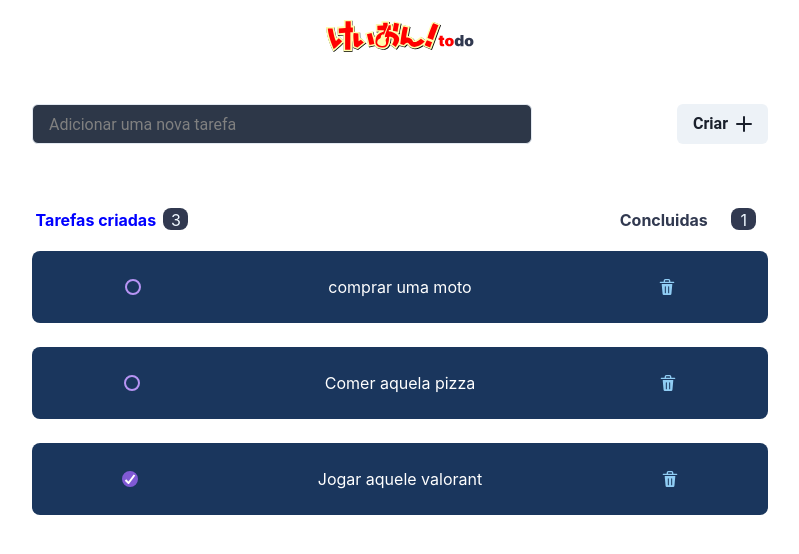
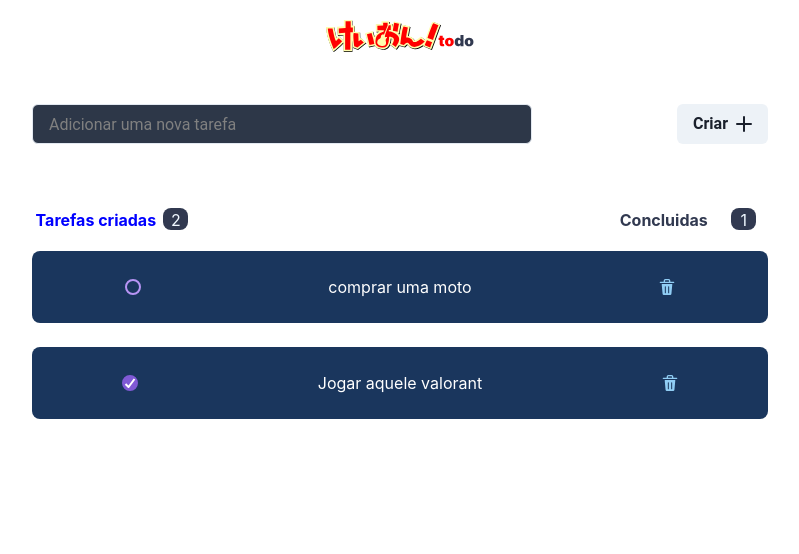
Before and after one commit to nataliaaraujo0/todo-k-on, a React (Vite) app: page / in a window 1280 px wide. Shown: the top 554 px of the page, without its empty margins (240-1039 px from the left). Built offline with nearby package versions, Linux system fonts and the light colour scheme.

Commit message:
chore: lib uuid

```diff
--- a/package.json
+++ b/package.json
@@ -15,11 +15,13 @@
     "@emotion/styled": "^11",
     "framer-motion": "^6",
     "react": "^18.2.0",
-    "react-dom": "^18.2.0"
+    "react-dom": "^18.2.0",
+    "uuid": "^8.3.2"
   },
   "devDependencies": {
     "@types/react": "^18.0.15",
     "@types/react-dom": "^18.0.6",
+    "@types/uuid": "^8.3.4",
     "@vitejs/plugin-react": "^2.0.0",
     "typescript": "^4.6.4",
     "vite": "^3.0.0"
--- a/src/components/TasksList/index.tsx
+++ b/src/components/TasksList/index.tsx
@@ -1,13 +1,17 @@
 import { Flex } from "@chakra-ui/react";
 import { Info } from "../Info";
 import { Task } from "../Task";
+import { v4 as uuidv4 } from "uuid";
 
 export function TasksList() {
   const tasks = [
-    { id: 1, task: { title: "comprar uma moto", isComplete: false } },
-    { id: 2, task: { title: "Comer aquela pizza", isComplete: false } },
-    { id: 3, task: { title: "Jogar aquele valorant", isComplete: true } },
+    { id: uuidv4(), task: { title: "comprar uma moto", isComplete: false } },
+    {
+      id: uuidv4(),
+      task: { title: "Jogar aquele valorant", isComplete: true },
+    },
   ];
+  console.log(tasks);
   const handleTaskCounter = () => {
     const concluded: any = [];
 
```
Also changed, not shown: 2 other files (tests, documents, lock files or other folders).
